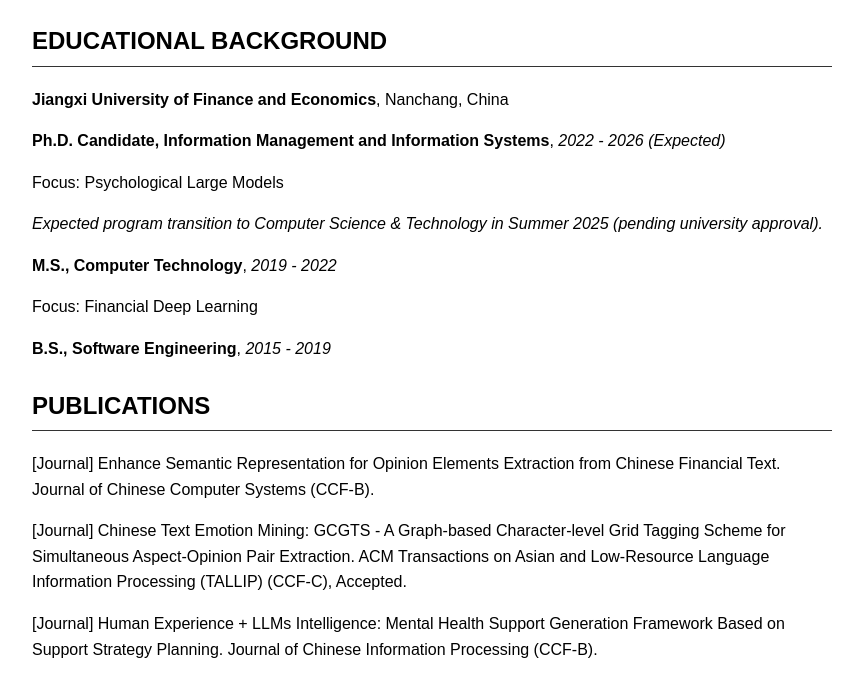
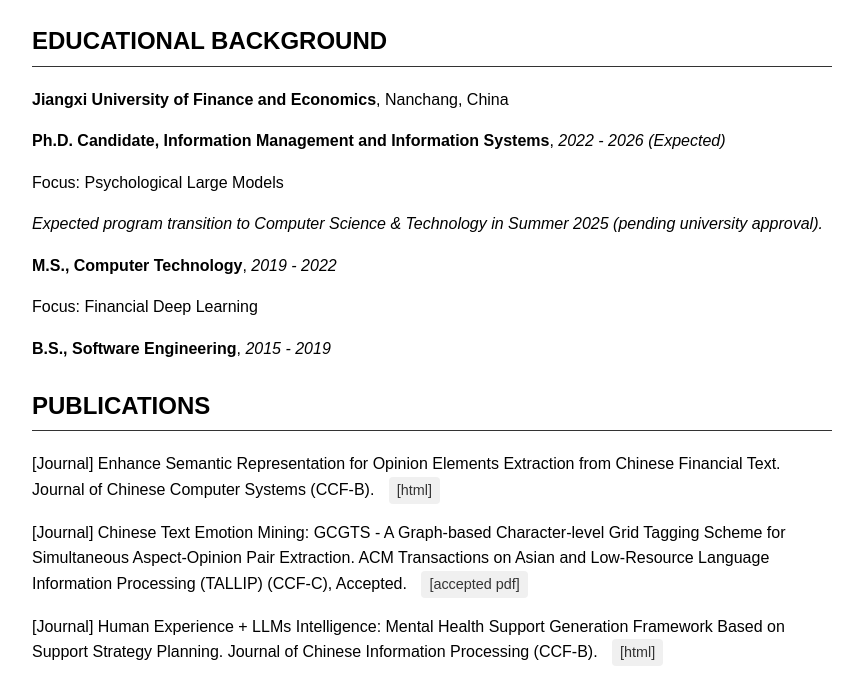
Before and after one commit to theStar2019/theStar2019.github.io, a plain HTML site: page index.html in a window 1280 px wide. Shown: the part 126-800 px from the top of the page, without its empty margins (208-1071 px from the left). Drawn offline with Linux system fonts and the light colour scheme.

Commit message:
Update index.html

```diff
--- a/index.html
+++ b/index.html
@@ -36,6 +36,19 @@
         .year {
             font-style: italic;
         }
+        .publication-tag {
+            display: inline-block;
+            margin-left: 10px;
+            padding: 2px 8px;
+            background-color: #f0f0f0;
+            border-radius: 4px;
+            font-size: 0.9em;
+            color: #333;
+            text-decoration: none;
+        }
+        .publication-tag:hover {
+            background-color: #e0e0e0;
+        }
     </style>
 </head>
 <body>
@@ -64,16 +77,16 @@
     <section>
         <h2>PUBLICATIONS</h2>
         <div class="publication-item">
-            <p>[Journal] Enhance Semantic Representation for Opinion Elements Extraction from Chinese Financial Text. Journal of Chinese Computer Systems (CCF-B).</p>
+            <p>[Journal] Enhance Semantic Representation for Opinion Elements Extraction from Chinese Financial Text. Journal of Chinese Computer Systems (CCF-B). <a href="http://xwxt.sict.ac.cn/CN/Y2022/V43/I2/254" class="publication-tag">[html]</a></p>
         </div>
         <div class="publication-item">
-            <p>[Journal] Chinese Text Emotion Mining: GCGTS - A Graph-based Character-level Grid Tagging Scheme for Simultaneous Aspect-Opinion Pair Extraction. ACM Transactions on Asian and Low-Resource Language Information Processing (TALLIP) (CCF-C), Accepted.</p>
+            <p>[Journal] Chinese Text Emotion Mining: GCGTS - A Graph-based Character-level Grid Tagging Scheme for Simultaneous Aspect-Opinion Pair Extraction. ACM Transactions on Asian and Low-Resource Language Information Processing (TALLIP) (CCF-C), Accepted. <a href="2.陈启tallip录用邮件.pdf" class="publication-tag">[accepted pdf]</a></p>
         </div>
         <div class="publication-item">
-            <p>[Journal] Human Experience + LLMs Intelligence: Mental Health Support Generation Framework Based on Support Strategy Planning. Journal of Chinese Information Processing (CCF-B).</p>
+            <p>[Journal] Human Experience + LLMs Intelligence: Mental Health Support Generation Framework Based on Support Strategy Planning. Journal of Chinese Information Processing (CCF-B). <a href="http://jcip.cipsc.org.cn/CN/Y2025/V39/I1/153" class="publication-tag">[html]</a></p>
         </div>
         <div class="publication-item">
-            <p>[Journal] Generation of Online Mental Health Support Answers Guided by Disclosure Topics. Journal of Chinese Computer Systems (CCF-B).</p>
+            <p>[Journal] Generation of Online Mental Health Support Answers Guided by Disclosure Topics. Journal of Chinese Computer Systems (CCF-B). <a href="https://kns.cnki.net/kcms2/article/abstract?v=mdHrqfOh4rE9lhnR1jn_cBgQ00aogp8u6YaYz5F8IjwwMpA46lMzXYBWDlCCZ9Wbyj6ijBW-TlTJwmUXGVH-XBbiZC-zudVLBefYAfnlF7sIuhCRfhZQCeBlIZgXP3ZuYCiFTdxPAHwcL9xHmp6T_IRVqfpKapjl-YHQzhNAhds=&uniplatform=NZKPT" class="publication-tag">[html]</a></p>
         </div>
     </section>
 
```
